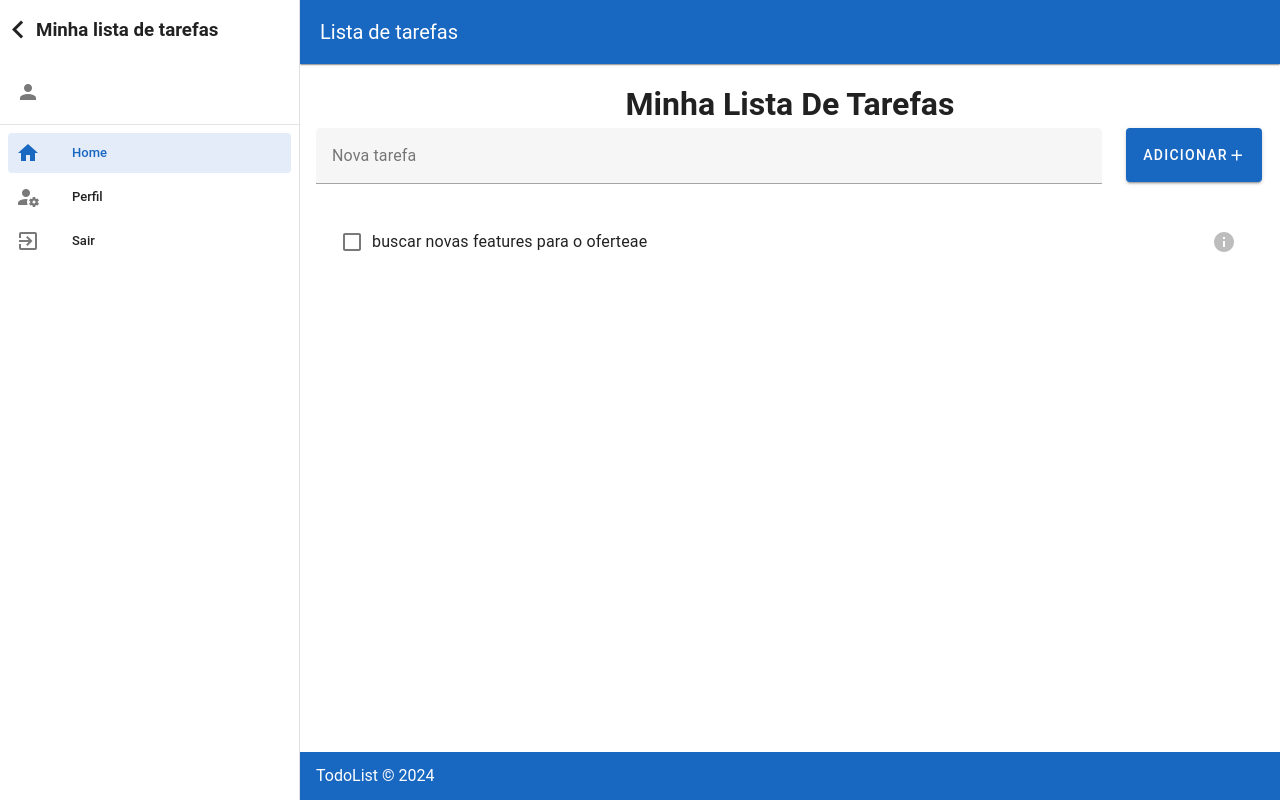
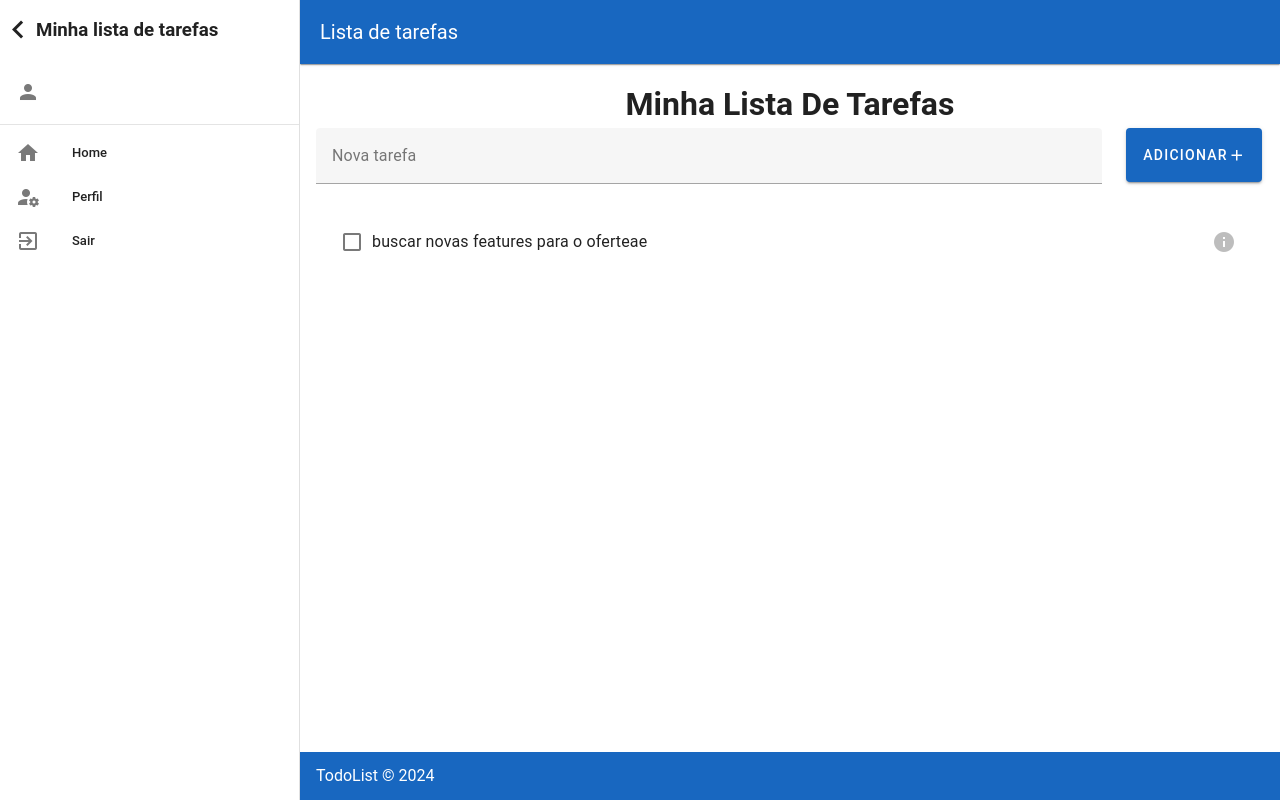
Before and after one commit to Gleidson-Oliver/TodoListOne-vuetify, a Vue app: page / in a window 1280 px wide. Built offline with nearby package versions, Linux system fonts and the light colour scheme; no server answers; the database is empty; sample sign-in values are in the browser's storage.

Commit message:
conf firebase auth to login and persistence data in localStorage

```diff
--- a/src/layouts/View.vue
+++ b/src/layouts/View.vue
@@ -1,24 +1,14 @@
 <template>
   <v-app id="inspire">
     <!-- Drawer com mini-variant -->
-      <v-navigation-drawer
-        v-model="drawer"
-        v-model:mini-variant.sync="mini"
-        app
-        :width="drawerWidth"
-      >
+    <v-navigation-drawer v-model="drawer" app :width="drawerWidth">
       <div class="d-flex align-center py-3">
         <!-- Ícone de expandir/retrair o drawer -->
-
-              <v-icon
-                size="36"
-                class="icon-close-drawer"
-                @click="toggleMini"
-              >
+        <v-icon size="36" class="icon-close-drawer" @click="toggleMini">
           <!-- Muda o ícone conforme o estado do drawer -->
           {{ mini ? 'mdi-chevron-right' : 'mdi-chevron-left' }}
         </v-icon>
-              <v-slide-x-transition leave-absolute >
+        <v-slide-x-transition leave-absolute>
           <h3 v-if="!mini">Minha lista de tarefas</h3>
         </v-slide-x-transition>
       </div>
@@ -27,7 +17,7 @@
       <v-list>
         <v-list-item>
           <template #prepend>
-              <v-icon  :title="first_name + ' ' + last_name">mdi-account</v-icon>
+            <v-icon :title="first_name + ' ' + last_name">mdi-account</v-icon>
           </template>
           <v-slide-x-transition leave-absolute>
             <span v-if="!mini" :textContent="first_name + ' ' + last_name"></span>
@@ -38,25 +28,17 @@
       <v-divider></v-divider>
 
       <!-- Menu de navegação com ícones e textos -->
-
-        <v-list
-            :lines="false"
-            density="compact"
-            nav
-          >
+      <v-list :lines="false" density="compact" nav>
         <v-list-item
           v-for="(item, i) in items_links"
           :key="i"
-              :value="item"
-              color="primary"
-              :to="item.to"
           class="pa-2"
+          @click="handleItemClick(item)"
         >
           <template v-slot:prepend>
             <v-icon :title="item.name" :icon="item.icon"></v-icon>
           </template>
-
-              <v-list-item-title v-if="!mini" :textContent="item.name" ></v-list-item-title>
+          <v-list-item-title v-if="!mini" :textContent="item.name"></v-list-item-title>
         </v-list-item>
       </v-list>
     </v-navigation-drawer>
@@ -78,58 +60,80 @@
   </v-app>
 </template>
 
+
 <script setup>
-  import { ref, computed, onMounted } from 'vue'
-  import { doc, onSnapshot} from 'firebase/firestore'
-  import { collectionProfile } from '@/plugins/firebase';
-  import { auth } from '@/plugins/firebase';
+import { ref, computed, onMounted } from 'vue';
+import { doc, onSnapshot } from 'firebase/firestore';
+import { collectionProfile, auth } from '@/plugins/firebase';
+import { signOut } from 'firebase/auth';
+import { useRouter } from 'vue-router';
 
-
+const router = useRouter(); // Instância do Vue Router
 
 const items_links = ref([
-    {name:"Home", to:"/", icon:"mdi-home"},
-    {name:"Perfil", to:"/profile", icon:"mdi-account-cog"},
-    {name:"Sair", to:"/login", icon:"mdi-exit-to-app"},
+  { name: "Home", to: "/", icon: "mdi-home" },
+  { name: "Perfil", to: "/profile", icon: "mdi-account-cog" },
+  { name: "Sair", icon: "mdi-exit-to-app", action: 'logout' }, // Ação de logout
+]);
 
+const drawer = ref(true);
+const mini = ref(false);
 
-  ])
-  // Controle do drawer (aberto ou fechado)
-  const drawer = ref(true)
-  // Controle do mini-variant (minimizado ou expandido)
-  const mini = ref(false)
+const first_name = ref("");
+const last_name = ref("");
+const uid = ref("");
 
-  const first_name = ref("")
-  const last_name = ref("")
-  const uid = ref("")
-
-
-  const drawerWidth = computed(() => (
-    mini.value ? 80 : 300
-  ))
+const drawerWidth = computed(() => (mini.value ? 80 : 300));
 
 // Alterna entre o modo mini e expandido
 const toggleMini = () => {
-    mini.value = !mini.value
+  mini.value = !mini.value;
+};
+
+// Função de logout
+const handleLogout = async () => {
+  try {
+    await signOut(auth);
+    console.log("usuario desautenticado")// Realiza o logout
+    router.push('/login'); // Redireciona para a página de login
+  } catch (error) {
+    console.error('Erro ao deslogar:', error);
   }
+};
 
+// Lida com o clique nos itens da lista
+const handleItemClick = (item) => {
+  if (item.action === 'logout') {
+    handleLogout(); // Chama a função de logout
+  } else if (item.to) {
+    router.push(item.to); // Redireciona para a rota especificada
+  }
+};
+
+// Obtém informações do usuário no Firebase
 onMounted(() => {
   if (auth.currentUser) {
-    uid.value = auth.currentUser.uid
+    uid.value = auth.currentUser.uid;
 
-    const userDocRef = doc(collectionProfile, uid.value)
+    const userDocRef = doc(collectionProfile, uid.value);
 
+    try {
       onSnapshot(userDocRef, (doc) => {
         if (doc.exists()) {
-        const userData = doc.data()
-        first_name.value = userData.first_name || ""
-        last_name.value = userData.last_name || ""
+          const userData = doc.data();
+          first_name.value = userData.first_name || "";
+          last_name.value = userData.last_name || "";
         } else {
-        console.log("Documento do usuário não encontrado.")
+          alert("Por favor, clique na opção perfil e adicione seu nome e sobrenome.");
         }
-    })
+      });
+    } catch (error) {
+      console.error("Erro ao buscar dados do usuário:", error);
     }
-})
+  }
+});
 </script>
+
 
   <style scoped>
 
--- a/src/pages/login.vue
+++ b/src/pages/login.vue
@@ -26,9 +26,10 @@
           :append-icon="show ? 'mdi-eye' : 'mdi-eye-off' "
           @click:append="show= !show"
           v-model="user.password"
+          @keyup.enter.exact="Login"
           label="Senha"></v-text-field>
 
-          <v-btn @click="Login" color="primary" min-width="100">
+          <v-btn @click="Login"  color="primary" min-width="100">
             <v-progress-circular color="white" v-show="loadingComp" indeterminate :size="25" :width="2"></v-progress-circular>
             <span v-show="!loadingComp">Entrar</span>
           </v-btn>
--- a/src/pages/profile.vue
+++ b/src/pages/profile.vue
@@ -27,7 +27,37 @@ const last_name = ref("")
 const uid = ref("")
 
 
+onMounted( async()=>{
+
+  if(auth.currentUser){
+
+    uid.value = auth.currentUser.uid
+    console.log(uid.value)
+
+    const queryUser = doc(collectionProfile, uid.value)
+
+    const querySnapshot = await getDoc(queryUser)
+
+    if(querySnapshot.exists()){
+
+      const user = querySnapshot.data()
+
+      first_name.value = user.first_name
+      last_name.value = user.last_name
+
+    }else{
+      console.log(`o usuario ${uid.value} não possui um perfil`)
+    }
+
+  }else if(!auth.currentUser) {
+  console.error("Usuário não autenticado");
+  return;
+}
+
+})
+
 const saveData = async ()=>{
+
 
 
   if(uid.value.trim() !== ""){
@@ -54,30 +84,6 @@ const saveData = async ()=>{
 
 
 
-onMounted( async()=>{
-
-  if(auth.currentUser){
-
-    uid.value = auth.currentUser.uid
-
-    const queryUser = doc(collectionProfile, uid.value)
-
-    const querySnapshot = await getDoc(queryUser)
-
-    if(querySnapshot.exists()){
-
-      const user = querySnapshot.data()
-
-      first_name.value = user.first_name
-      last_name.value = user.last_name
-
-    }
-
-  }
-
-})
-
-
 </script>
 
 <style>
--- a/src/plugins/firebase.js
+++ b/src/plugins/firebase.js
@@ -1,8 +1,6 @@
-// firebase.js
-
 import { initializeApp } from 'firebase/app';
-import { getAuth } from 'firebase/auth';
-import { getFirestore, collection} from 'firebase/firestore';
+import { getAuth, setPersistence, browserLocalPersistence } from 'firebase/auth';
+import { getFirestore, collection } from 'firebase/firestore';
 
 const firebaseConfig = {
   apiKey: "AIzaSyCSnJNGmzNNWzXG67VV7zCHo4j5UPBpUEw",
@@ -12,11 +10,26 @@ const firebaseConfig = {
   messagingSenderId: "44803877802",
   appId: "1:44803877802:web:b7391feae55b14d9fc19d3"
 };
-// Initialize Firebase
+
+// Inicializar Firebase
 const app = initializeApp(firebaseConfig);
+
+// Configurar Firestore e Authentication
 const db = getFirestore(app);
 const auth = getAuth(app);
 
-const collectionTasks = collection(db, "tasks")
-const collectionProfile = collection(db, "profile")
-export { db, auth, collectionProfile, collectionTasks}; // Exporte `auth` explicitamente
+// Configurar persistência de autenticação
+setPersistence(auth, browserLocalPersistence)
+  .then(() => {
+    console.log('Persistência configurada para localStorage.');
+  })
+  .catch((error) => {
+    console.error('Erro ao configurar persistência:', error);
+  });
+
+// Configurar referências para coleções
+const collectionTasks = collection(db, "tasks");
+const collectionProfile = collection(db, "profile");
+
+// Exportações
+export { app, db, auth, collectionTasks, collectionProfile };
--- a/src/router/index.js
+++ b/src/router/index.js
@@ -1,24 +1,35 @@
-// router/index.ts
-
 import { createRouter, createWebHistory } from 'vue-router/auto';
 import { setupLayouts } from 'virtual:generated-layouts';
 import { routes } from 'vue-router/auto-routes';
 import { auth } from '../plugins/firebase'; // Importação direta do `auth`
+import { onAuthStateChanged } from 'firebase/auth'; // Importar para verificar autenticação
 
 const router = createRouter({
   history: createWebHistory(import.meta.env.BASE_URL),
   routes: setupLayouts(routes),
 });
 
+let isAuthChecked = false; // Variável para garantir que a autenticação seja verificada uma vez
+
 router.beforeEach((to, from, next) => {
-  if (to.path !== '/login') {
-    to.meta = { requiredAuth: true };
-  }
-
-  if ( to.meta.requiredAuth && !auth.currentUser) {
-    next({ name: '/login' });
+  // Verificar se a autenticação já foi verificada
+  if (!isAuthChecked) {
+    // Verificar estado de autenticação de forma assíncrona
+    onAuthStateChanged(auth, (user) => {
+      isAuthChecked = true; // Marca que a verificação foi feita
+      if (to.path !== '/login' && !user) {
+        next({ name: '/login' }); // Redireciona para a página de login se não autenticado
+      } else {
+        next(); // Prossegue com a navegação se o usuário estiver autenticado
+      }
+    });
   } else {
-    next();
+    // Caso já tenha verificado a autenticação, continue com a navegação
+    if (to.path !== '/login' && !auth.currentUser) {
+      next({ name: '/login' });
+    } else {
+      next();
+    }
   }
 });
 
```
Lines whose indentation alone changed are shown as unchanged.
